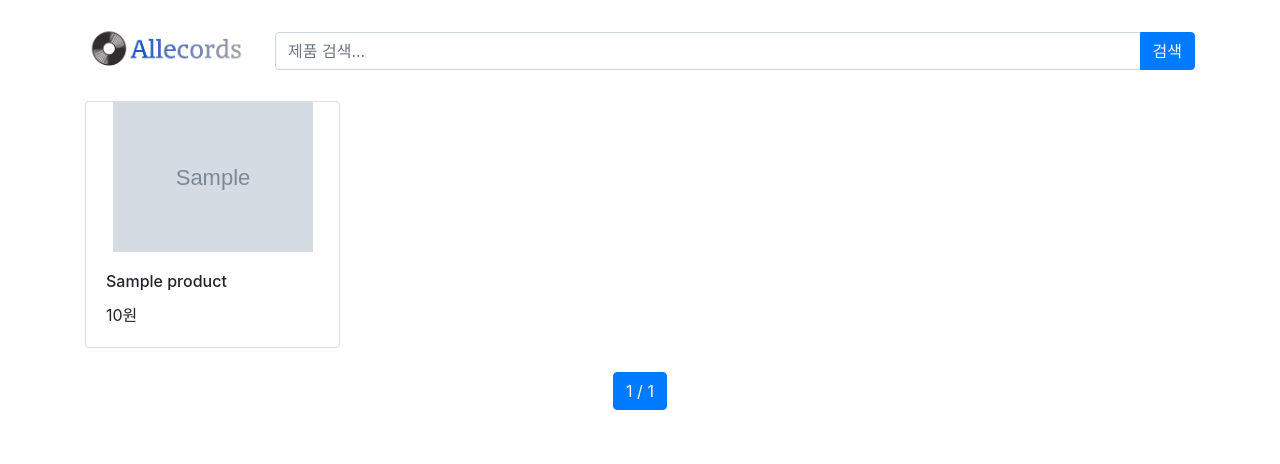
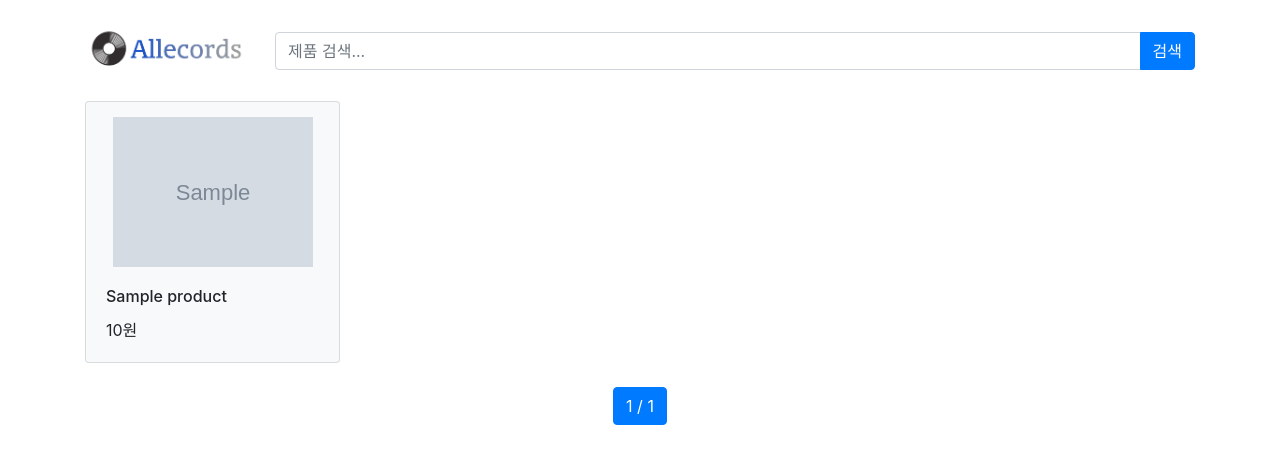
Before and after one commit to JAY-Winter/allecords, a Django app: page /products/ in a window 1280 px wide. Shown: the top 464 px of the page. Run offline with Django 4.2, Linux system fonts and the light colour scheme; tables that the repository leaves empty hold one stand-in row (values such as "Sample post"); grey boxes marked "Sample" are stand-in pictures; some libraries are stand-ins or nearby versions.

Commit message:
fix: 그리드 백그라운드 컬러

```diff
--- a/server/templates/board/product_table.html
+++ b/server/templates/board/product_table.html
@@ -19,7 +19,9 @@
         .card-img-top {
             height: 200px; /* 또는 원하는 높이 */
             object-fit: cover;
+            margin-top: 15px;
         }
+
 
 
     </style>
@@ -54,8 +56,9 @@
     <div class="row">
         {% if products %}
         {% for product in products %}
-        <div class="col-12 col-sm-6 col-md-4 col-lg-3 mb-4"> <!-- 여기서 각 컬럼을 3개의 그리드로 설정 -->
-            <div class="card h-100">
+        <div class="col-12 col-sm-6 col-md-4 col-lg-3 mb-4">
+            <!-- bg-light 클래스를 카드에 추가하여 배경색 적용 -->
+            <div class="card h-100 bg-light">
                 <!-- 이미지 -->
                 <img src="{{ product.image_url }}" class="card-img-top" alt="{{ product.name }}"
                      style="object-fit: contain; max-height: 150px;">
```
